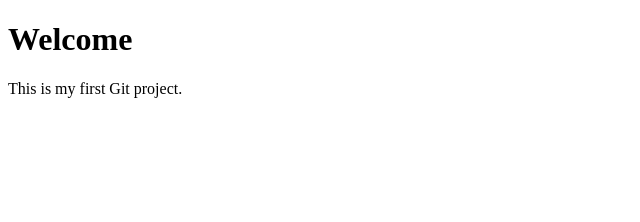
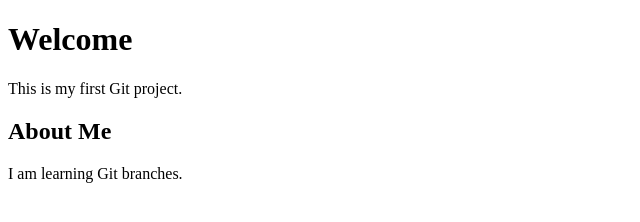
Before and after one commit to SanjayRaj2809/MyPortfolio, a plain HTML site: page index.html in a window 1280 px wide. Shown: the whole page, without its empty margins (0-640 px from the left). Drawn offline with Linux system fonts and the light colour scheme.

Commit message:
Add about section

```diff
--- a/index.html
+++ b/index.html
@@ -6,5 +6,7 @@
 <body>
     <h1>Welcome</h1>
     <p>This is my first Git project.</p>
+    <h2>About Me</h2>
+<p>I am learning Git branches.</p>
 </body>
 </html>
```
